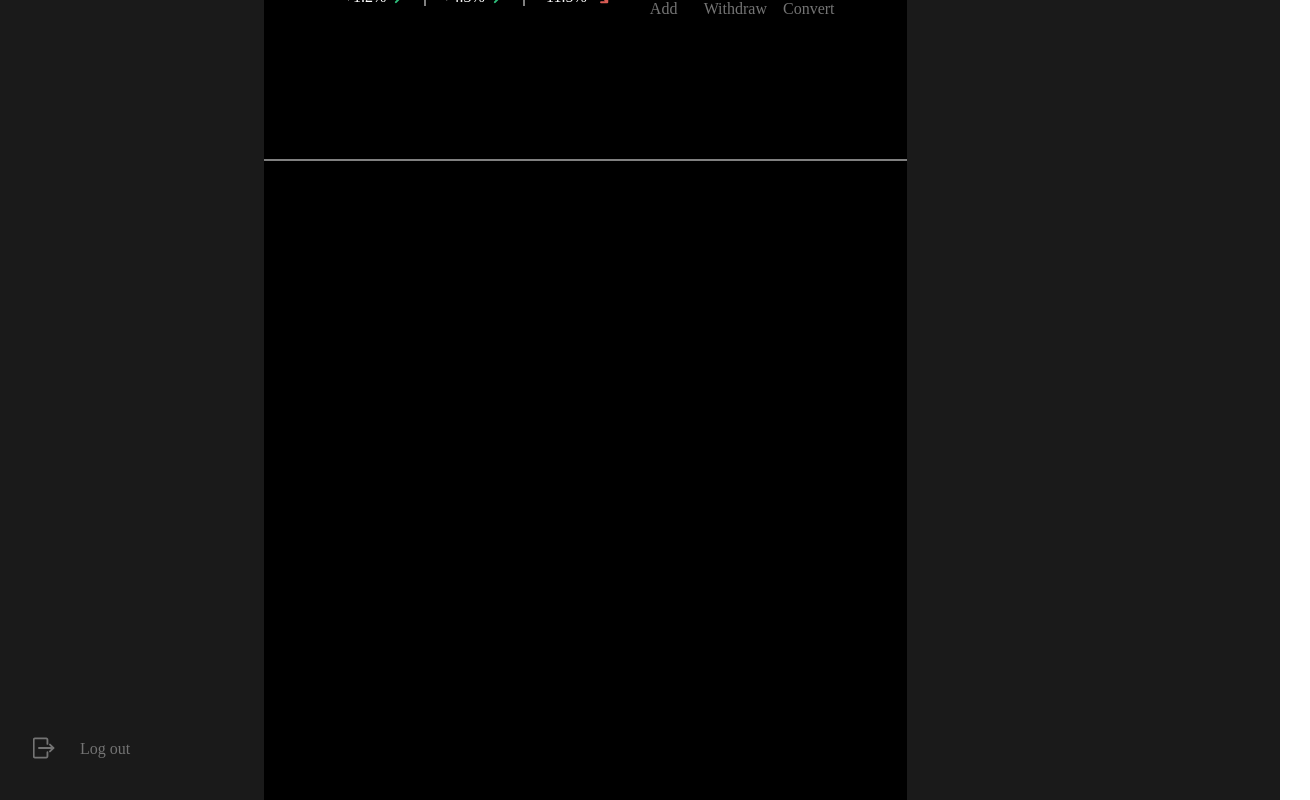
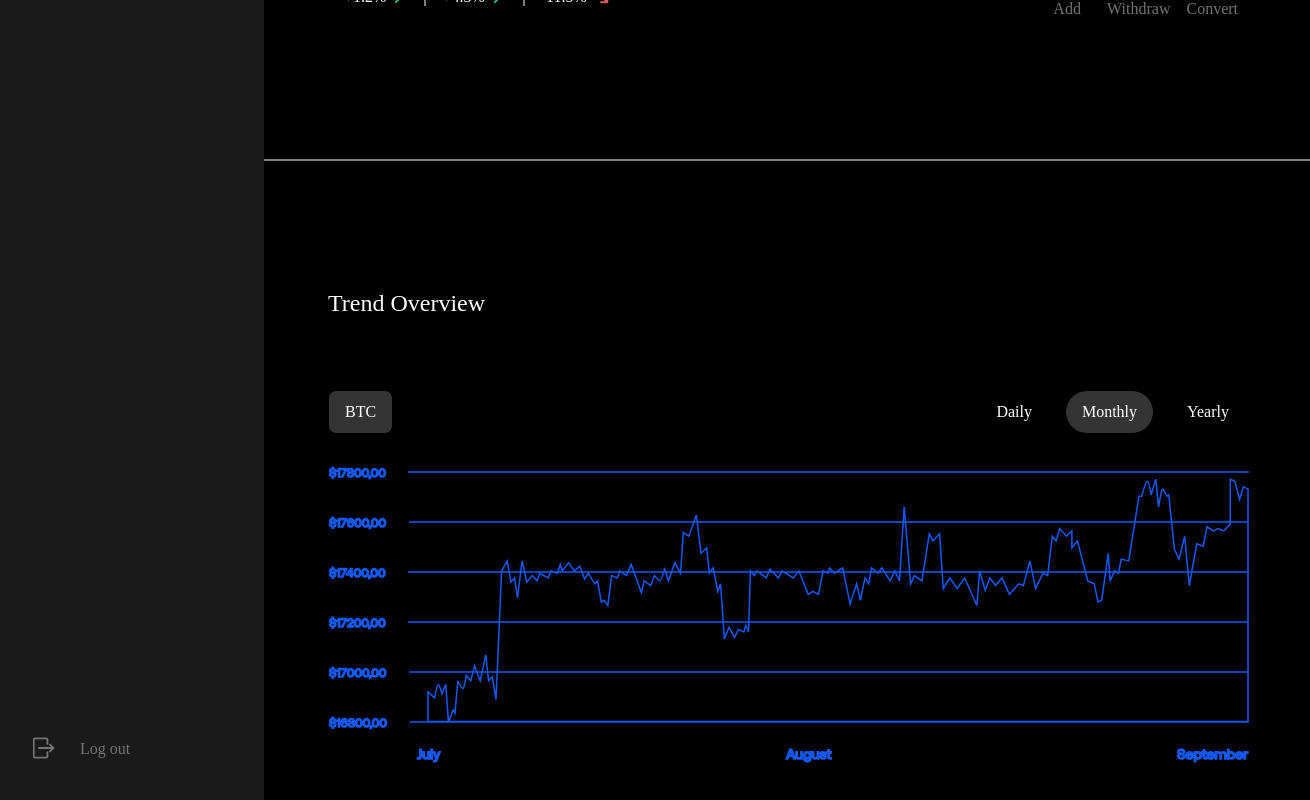
Before and after one commit to pjleclair/swap-app, a React (Create React App) app: page / in a window 1280 px wide. Shown: the part 480-1280 px from the top of the page, 1310 px wide, since content can reach past the window. Built offline with nearby package versions, Linux system fonts and the light colour scheme.

Commit message:
Style Dashboard Section 2

```diff
--- a/src/components/dashboard/dashboard.css
+++ b/src/components/dashboard/dashboard.css
@@ -147,5 +147,58 @@ button#db {
 }
 
 .section-2 {
+    display: flex;
+    flex-direction: column;
+
     background-color: black;
+    color: #FFFFFF;
 }
+
+.s2--header, .chart--container {
+    margin-left: 4rem;
+}
+
+.s2--header {
+    margin-top: 8rem;
+    font-family: 'Aeonik';
+    font-style: normal;
+    font-weight: 400;
+    font-size: 24px;
+    line-height: 29px;
+}
+
+.selector--container {
+    display: flex;
+    margin-bottom: 2rem;
+    margin-top: 4.5rem;
+}
+
+.chart--container {
+    display: flex;
+    flex-direction: column;
+    margin-right: 4rem;
+}
+
+.selector {
+    display: flex;
+    margin-left: auto;
+    gap: 1rem;
+}
+
+#interval, #token {
+    padding: .75rem 1rem;
+    border: 1px solid black;
+}
+
+.selected {
+    background-color: #343434;
+}
+
+#token {
+    border-radius: 8px;
+    background-color: #343434;
+}
+
+#interval {
+    border-radius: 24px;
+}
--- a/src/components/dashboard/dashboard.js
+++ b/src/components/dashboard/dashboard.js
@@ -4,6 +4,7 @@ import logoWithdraw from "./images/withdraw.svg"
 import logoConvert from "./images/convert.svg"
 import upOnly from "./images/Up.svg"
 import downOnly from "./images/Down.svg"
+import chartImg from "./images/chart.svg"
 
 
 const Dashboard = () => {
@@ -56,7 +57,22 @@ const Dashboard = () => {
             </div>
             <div className="divider"></div>
             <div className="section-2">
-                <div></div>
+                <div className="s2--header">
+                    Trend Overview
+                </div>
+                <div className="chart--container">
+                    <div className="selector--container">
+                        <div id="token">BTC</div>
+                        <div className="selector">
+                            <div id="interval">Daily</div>
+                            <div id="interval" className="selected">Monthly</div>
+                            <div id="interval">Yearly</div>
+                        </div>
+                    </div>
+                    <div>
+                        <img src={chartImg} alt="chart"/>
+                    </div>
+                </div>
             </div>
         </div>
     )
--- a/src/components/swap/swap.css
+++ b/src/components/swap/swap.css
@@ -2,8 +2,6 @@
     display: flex;
     width: 608px;
     height: 1280px;
-    left: 1312px;
-    top: 0px;
 
     background: #1A1A1A;
 }
```
Also changed, not shown: src/components/dashboard/images/chart.svg (added).
